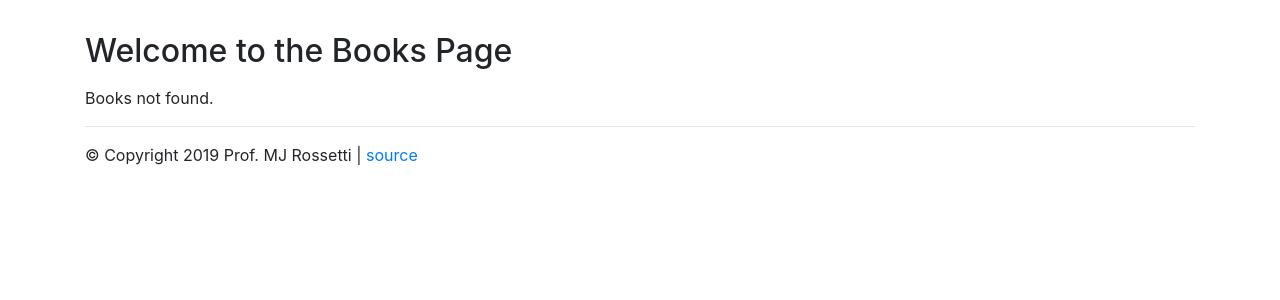
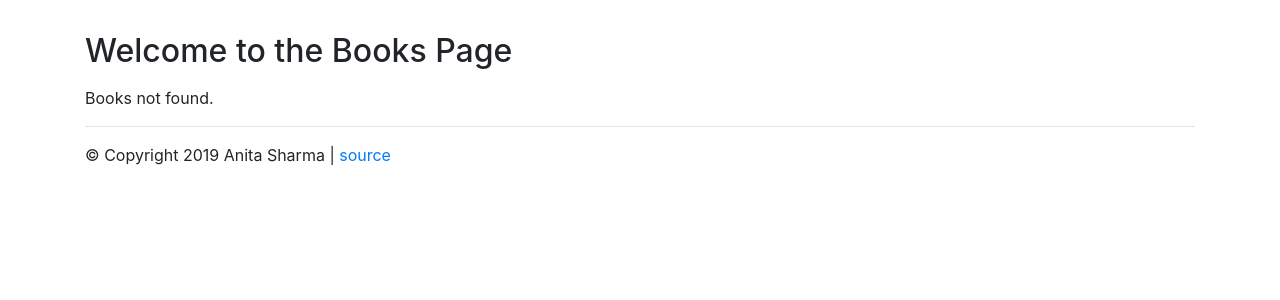
Before and after one commit to anitashar/web-app-dspt4, a Python web app: template web_app/templates/books.html in a window 1280 px wide. Shown: the part 56-356 px from the top of the page. Run offline with Jinja, Linux system fonts and the light colour scheme; the template is opened without the code that fills it, so the values that code supplies are empty; some libraries are stand-ins or nearby versions.

Commit message:
Fix name
This would correctly attribute to the author.

```diff
--- a/web_app/templates/bootstrap_layout.html
+++ b/web_app/templates/bootstrap_layout.html
@@ -68,8 +68,8 @@
       <!-- FOOTER -->
       <div id="footer">
         <hr>
-        &copy; Copyright 2019 Prof. MJ Rossetti |
-        <a href="https://github.com/prof-rossetti/">source</a>
+        &copy; Copyright 2019 Anita Sharma |
+        <a href="https://github.com/anitashar/">source</a>
       </div>
     </div>
 
--- a/web_app/templates/layout.html
+++ b/web_app/templates/layout.html
@@ -33,8 +33,8 @@
       <!-- FOOTER -->
       <div id="footer">
         <hr>
-        &copy; Copyright 2019 Prof. MJ Rossetti |
-        <a href="https://github.com/prof-rossetti/">source</a>
+        &copy; Copyright 2019 Anita Sharma |
+        <a href="https://github.com/anitashar/">source</a>
       </div>
     </div>
 
```
